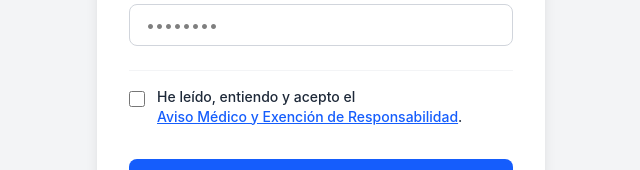
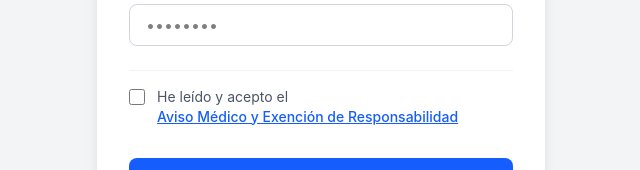
Before and after one commit to AlexisLopez-Dev/glucode, a React app in the folder frontend/: page /register in a window 1280 px wide. Shown: the part 458-628 px from the top of the page, without its empty margins (319-959 px from the left). Built offline with nearby package versions, Linux system fonts and the light colour scheme; the HTML template or start-up script is replaced by a standard one.

Commit message:
fix: corregir alineación y salto de línea del enlace de aviso médico en versión móvil

```diff
--- a/frontend/src/pages/Register.jsx
+++ b/frontend/src/pages/Register.jsx
@@ -125,32 +125,32 @@ export default function Register() {
           </div>
 
           {/* CHECKBOX Y DISCLAIMER MÉDICO */}
-          <div className="mt-6 pt-4 border-t border-gray-100">
-            <div className="flex items-start gap-3">
-              <div className="flex items-center h-5 mt-0.5">
-                <input
-                  id="terms"
-                  type="checkbox"
-                  className={`w-4 h-4 rounded border-gray-300 text-blue-600 focus:ring-blue-500 cursor-pointer ${errors.terms ? 'border-red-500 focus:ring-red-500' : ''}`}
-                  {...register('terms', { required: "Debes aceptar el aviso médico para crear tu cuenta" })}
-                />
-              </div>
-              <label htmlFor="terms" className="text-sm text-gray-800 font-medium select-none cursor-pointer">
-                He leído, entiendo y acepto el{' '}
+          <div className="flex items-start gap-3 mt-6 pt-4 border-t border-gray-100">
+            <div className="flex items-center shrink-0 mt-0.5">
+              <input
+                id="terms"
+                type="checkbox"
+                className={`w-4 h-4 rounded border-gray-300 text-blue-600 focus:ring-blue-500 ${errors.terms ? 'border-red-500 focus:ring-red-500' : ''}`}
+                {...register('terms', { required: "Debes aceptar el aviso médico para continuar" })}
+              />
+            </div>
+            <div className="flex-1">
+              <label htmlFor="terms" className="text-sm text-gray-600 leading-snug cursor-pointer block">
+                He leído y acepto el{' '}
                 <button
                   type="button"
                   onClick={(e) => {
                     e.preventDefault();
                     setShowDisclaimer(true);
                   }}
-                  className="text-blue-600 hover:text-blue-800 underline transition-colors"
+                  className="text-blue-600 hover:text-blue-800 underline transition-colors inline align-baseline text-left font-medium"
                 >
                   Aviso Médico y Exención de Responsabilidad
-                </button>.
+                </button>
               </label>
             </div>
-            {errors.terms && <span className="text-red-500 text-xs mt-1.5 block font-bold">{errors.terms.message}</span>}
           </div>
+          {errors.terms && <span className="text-red-500 text-xs block font-bold mt-1.5">{errors.terms.message}</span>}
 
           <button
             type="submit"
```
